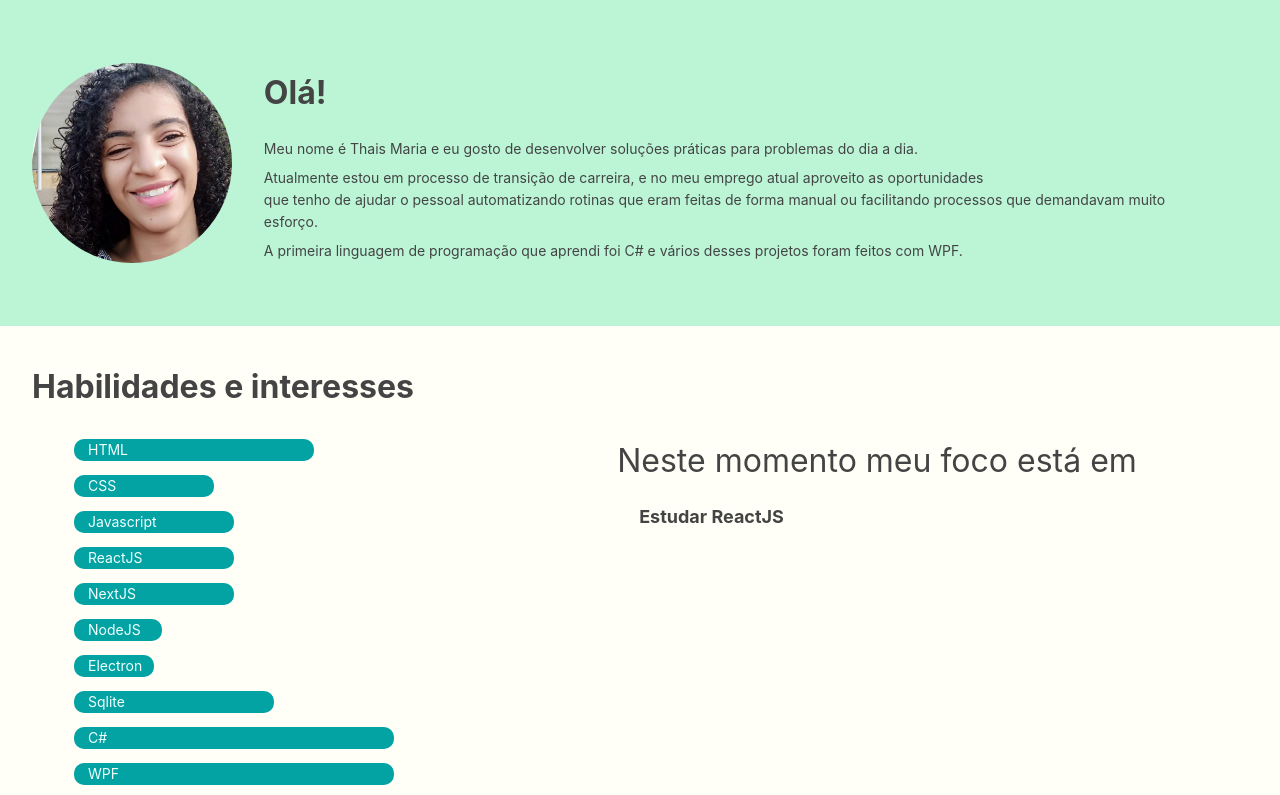
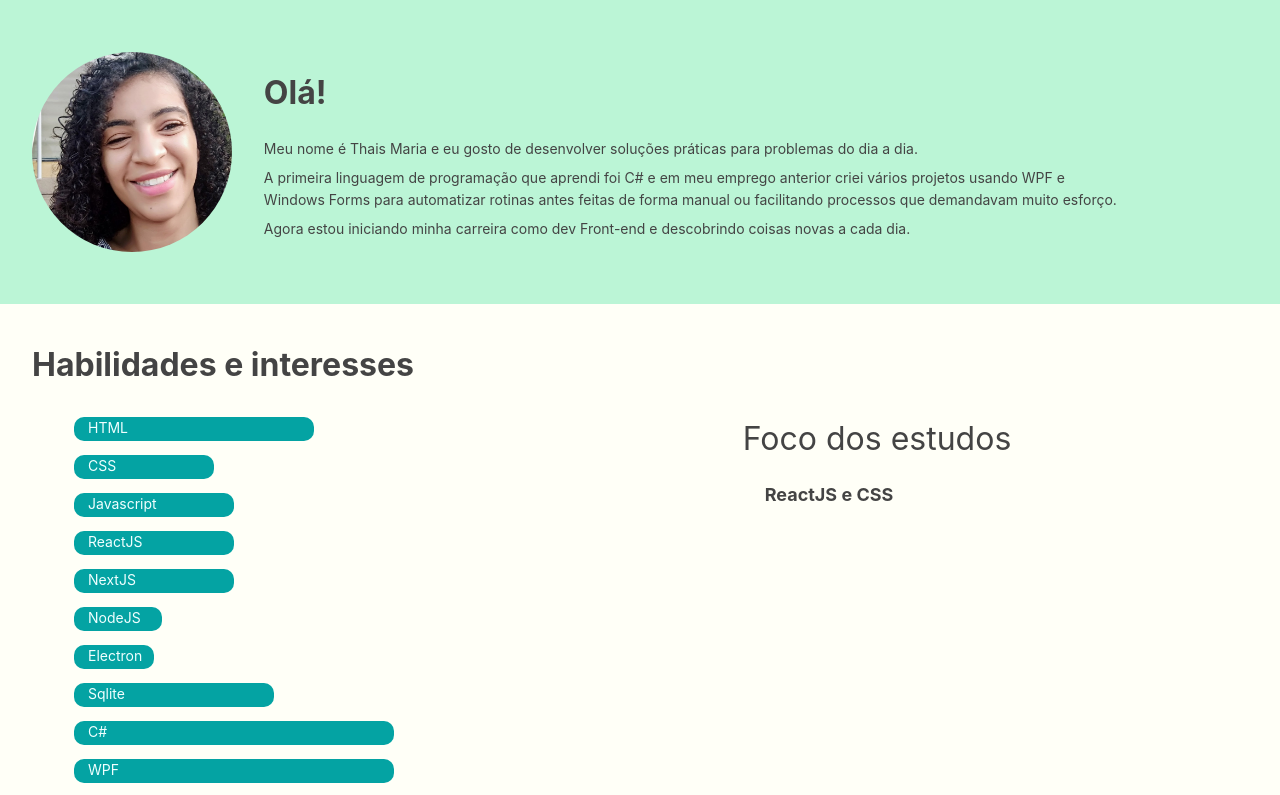
Before and after one commit to ThaisMap/Portfolio, a Next.js app: page / in a window 1280 px wide. Shown: the top 795 px of the page. Built offline with nearby package versions, Linux system fonts and the light colour scheme.

Commit message:
Atualização de conteúdo

```diff
--- a/components/about.jsx
+++ b/components/about.jsx
@@ -1,13 +1,13 @@
-import React from "react";
-import styles from "../styles/about.module.css";
+import React from 'react';
+import styles from '../styles/about.module.css';
 
 export default function About() {
   return (
     <section className={`section-padding color-1 ${styles.container}`}>
       <img
         className={styles.image}
-        src="images/Thais.jpg"
-        alt="Foto de Thais"
+        src='images/Thais.jpg'
+        alt='Foto de Thais'
       />
       <div className={styles.info}>
         <h1 className={`text title`}>Olá!</h1>
@@ -16,14 +16,14 @@ export default function About() {
           para problemas do dia a dia.
         </p>
         <p className={`text`}>
-          Atualmente estou em processo de transição de carreira, e no meu
-          emprego atual aproveito as oportunidades <br />
-          que tenho de ajudar o pessoal automatizando rotinas que eram feitas de
-          forma manual ou facilitando processos que demandavam muito esforço.
+          A primeira linguagem de programação que aprendi foi C# e em meu
+          emprego anterior criei vários projetos usando WPF e <br />
+          Windows Forms para automatizar rotinas antes feitas de forma manual ou
+          facilitando processos que demandavam muito esforço.
         </p>
         <p className={`text`}>
-          A primeira linguagem de programação que aprendi foi C# e vários desses
-          projetos foram feitos com WPF.
+          Agora estou iniciando minha carreira como dev Front-end e descobrindo
+          coisas novas a cada dia.
         </p>
       </div>
     </section>
--- a/components/skills.jsx
+++ b/components/skills.jsx
@@ -1,7 +1,7 @@
-import React from "react";
-import styles from "../styles/skills.module.css";
-import SkillLevel from "./skillLevel";
-import { habilidades } from "../dados";
+import React from 'react';
+import styles from '../styles/skills.module.css';
+import SkillLevel from './skillLevel';
+import { habilidades } from '../dados';
 export default function Skills() {
   return (
     <section className={`section-padding color-2`}>
@@ -15,10 +15,8 @@ export default function Skills() {
           </ul>
         </div>
         <div className={styles.coluna}>
-          <p className={`text title padding-left-1`}>
-            Neste momento meu foco está em
-          </p>
-          <p className={`text text-large padding-left-3`}> Estudar ReactJS</p>
+          <p className={`text title padding-left-1`}>Foco dos estudos</p>
+          <p className={`text text-large padding-left-3`}>ReactJS e CSS</p>
         </div>
       </div>
     </section>
--- a/styles/skillLevel.module.css
+++ b/styles/skillLevel.module.css
@@ -9,6 +9,7 @@
   background-color: rgb(4, 163, 163);
   z-index: 2;
   border-radius: 10px;
+  height: 1.5rem;
 }
 
 .tech {
```
